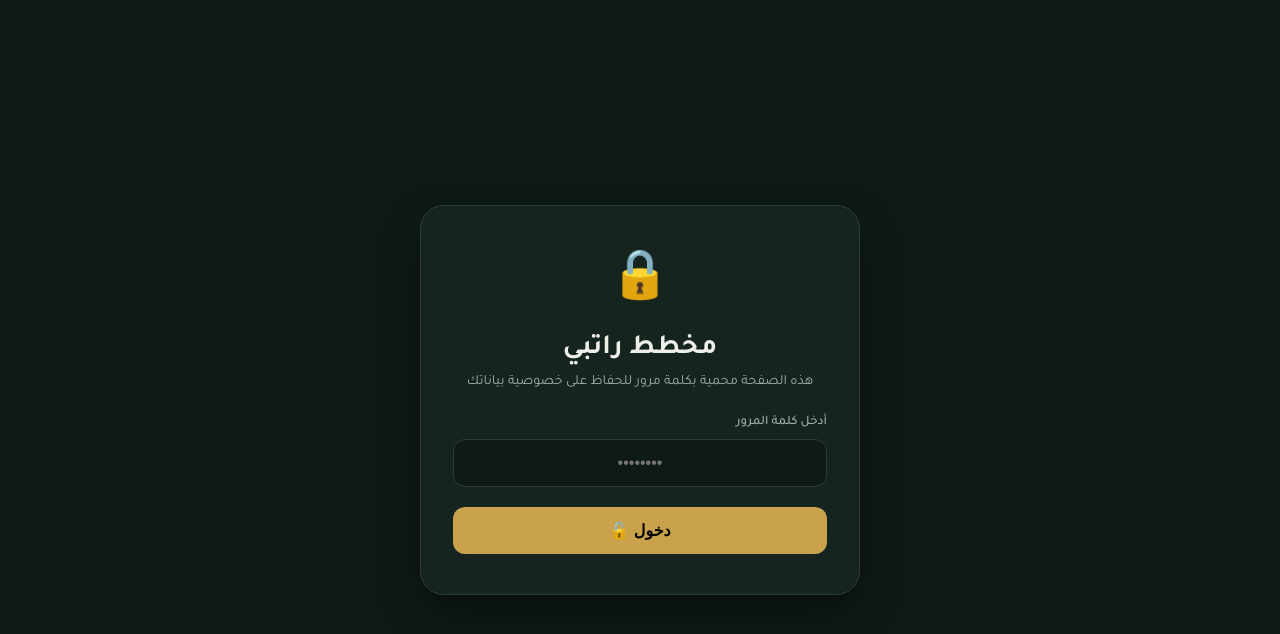
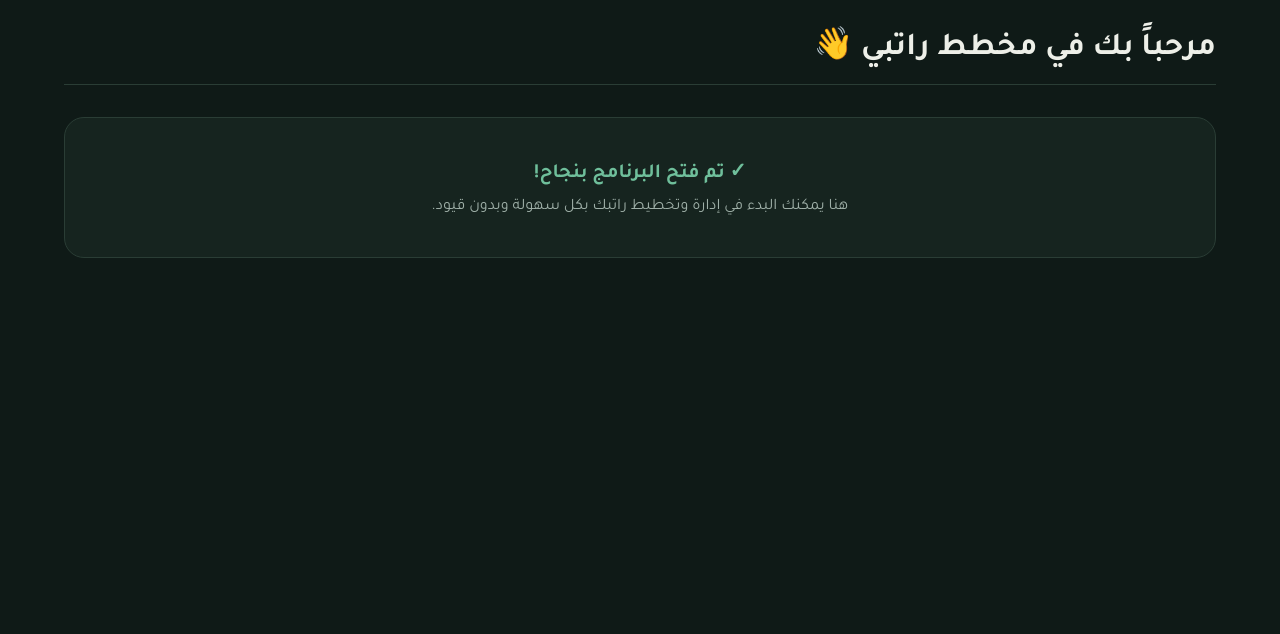
Before and after one commit to Abdiwahid25200/mybudget, a plain HTML site: page index.html in a window 1280 px wide. Drawn offline with Linux system fonts and the light colour scheme.

Commit message:
Update index.html

```diff
--- a/index.html
+++ b/index.html
@@ -3,7 +3,7 @@
 <head>
     <meta charset="UTF-8">
     <meta name="viewport" content="width=device-width, initial-scale=1.0">
-    <title>مخطط راتبي - محمي</title>
+    <title>مخطط راتبي</title>
     <style>
         @import url('https://fonts.googleapis.com/css2?family=Tajawal:wght@400;500;700;900&display=swap');
 
@@ -24,106 +24,8 @@
         html,body{background:var(--bg);color:var(--ink);font-family:'Tajawal',sans-serif;min-height:100vh;}
         body{padding:0;direction:rtl;}
 
-        /* ===== Lock Screen ===== */
-        #lockScreen {
-            position: fixed;
-            top: 0; left: 0; width: 100%; height: 100%;
-            background: var(--bg);
-            display: flex;
-            align-items: center;
-            justify-content: center;
-            z-index: 9999;
-            padding: 24px;
-        }
-        .lock-card {
-            background: var(--panel);
-            border: 1px solid var(--line);
-            padding: 40px 32px;
-            border-radius: 24px;
-            width: 100%;
-            max-width: 440px;
-            text-align: center;
-            box-shadow: 0 20px 40px rgba(0,0,0,0.4);
-        }
-        .lock-icon {
-            font-size: 48px;
-            margin-bottom: 20px;
-            display: inline-block;
-        }
-        .lock-card h2 {
-            font-size: 28px;
-            font-weight: 700;
-            color: var(--ink);
-            margin-bottom: 8px;
-        }
-        .lock-card p {
-            color: var(--ink-dim);
-            font-size: 14px;
-            margin-bottom: 24px;
-        }
-        .input-group {
-            margin-bottom: 20px;
-            text-align: right;
-        }
-        .input-group label {
-            display: block;
-            font-size: 13px;
-            color: var(--ink-dim);
-            margin-bottom: 8px;
-            font-weight: 500;
-        }
-        .input-field {
-            width: 100%;
-            background: var(--bg);
-            border: 1px solid var(--line);
-            padding: 14px 16px;
-            border-radius: 12px;
-            color: var(--ink);
-            font-size: 16px;
-            transition: all 0.3s;
-            text-align: center;
-        }
-        .input-field:focus {
-            border-color: var(--gold);
-            outline: none;
-            box-shadow: 0 0 0 3px rgba(201,162,75,0.15);
-        }
-        .btn-primary {
-            width: 100%;
-            background: var(--gold);
-            color: #000;
-            border: none;
-            padding: 14px;
-            border-radius: 12px;
-            font-size: 16px;
-            font-weight: 700;
-            cursor: pointer;
-            transition: all 0.2s;
-            display: flex;
-            align-items: center;
-            justify-content: center;
-            gap: 8px;
-        }
-        .btn-primary:hover {
-            background: var(--gold-soft);
-        }
-        .alert-box {
-            padding: 12px;
-            border-radius: 12px;
-            font-size: 14px;
-            margin-bottom: 20px;
-            display: none;
-            text-align: right;
-        }
-        .alert-danger {
-            background: rgba(224,121,90,0.1);
-            border: 1px solid var(--coral);
-            color: var(--coral);
-        }
-
         /* ===== Main Dashboard Area ===== */
         #mainContent {
-            display: none;
             padding: 24px;
             max-width: 1200px;
             margin: 0 auto;
@@ -136,77 +38,20 @@
             border-bottom: 1px solid var(--line);
             padding-bottom: 16px;
         }
-        .logout-btn {
-            background: rgba(224,121,90,0.1);
-            color: var(--coral);
-            border: 1px solid var(--coral);
-            padding: 8px 16px;
-            border-radius: 8px;
-            cursor: pointer;
-            font-size: 14px;
-        }
     </style>
 </head>
 <body>
 
-    <!-- 1. BOGGA QUFULKA (LOCK SCREEN) -->
-    <div id="lockScreen">
-        <div class="lock-card">
-            <span class="lock-icon">🔒</span>
-            <h2>مخطط راتبي</h2>
-            <p>هذه الصفحة محمية بكلمة مرور للحفاظ على خصوصية بياناتك</p>
-
-            <div id="alertBox" class="alert-box alert-danger"></div>
-
-            <div id="passwordStep">
-                <div class="input-group">
-                    <label>أدخل كلمة المرور</label>
-                    <input type="password" id="passwordInput" class="input-field" placeholder="••••••••">
-                </div>
-                <button class="btn-primary" onclick="verifyPassword()">دخول 🔓</button>
-            </div>
+    <!-- BOGGA MASHALKA (MAIN APP DASHBOARD) -->
+    <div id="mainContent">
+        <div class="header">
+            <h1>مرحباً بك في مخطط راتبي 👋</h1>
+        </div>
+        <div style="background: var(--panel); padding: 40px; border-radius: 20px; border: 1px solid var(--line); text-align: center;">
+            <p style="color: var(--mint); font-size: 20px; font-weight: bold; margin-bottom: 12px;">✓ تم فتح البرنامج بنجاح!</p>
+            <p style="color: var(--ink-dim);">هنا يمكنك البدء في إدارة وتخطيط راتبك بكل سهولة وبدون قيود.</p>
         </div>
     </div>
 
-    <!-- 2. BOGGA MASHALKA (MAIN APP DASHBOARD) -->
-    <div id="mainContent">
-        <div class="header">
-            <h1>مرحباً بك في مخطط راتبي 👋</h1>
-            <button class="logout-btn" onclick="logout()">تسجيل الخروج 🚪</button>
-        </div>
-        <div style="background: var(--panel); padding: 40px; border-radius: 20px; border: 1px solid var(--line); text-align: center;">
-            <p style="color: var(--mint); font-size: 20px; font-weight: bold; margin-bottom: 12px;">✓ تم الدخول بنجاح وبشكل آمن!</p>
-            <p style="color: var(--ink-dim);">هنا يمكنك البدء في إدارة وتخطيط راتبك بكل سهولة.</p>
-        </div>
-    </div>
-
-    <script>
-        const CORRECT_PASSWORD = "MyBudget@2025";
-
-        function showAlert(text) {
-            const box = document.getElementById('alertBox');
-            box.innerText = text;
-            box.style.display = 'block';
-        }
-        function hideAlert() {
-            document.getElementById('alertBox').style.display = 'none';
-        }
-
-        function verifyPassword() {
-            hideAlert();
-            const pass = document.getElementById('passwordInput').value;
-            if (pass === CORRECT_PASSWORD) {
-                // Si toos ah u fur bogga rasmiga ah
-                document.getElementById('lockScreen').style.display = 'none';
-                document.getElementById('mainContent').style.display = 'block';
-            } else {
-                showAlert("كلمة المرور غير صحيحة! حاول مرة أخرى.");
-            }
-        }
-
-        function logout() {
-            window.location.reload();
-        }
-    </script>
 </body>
 </html>
```
